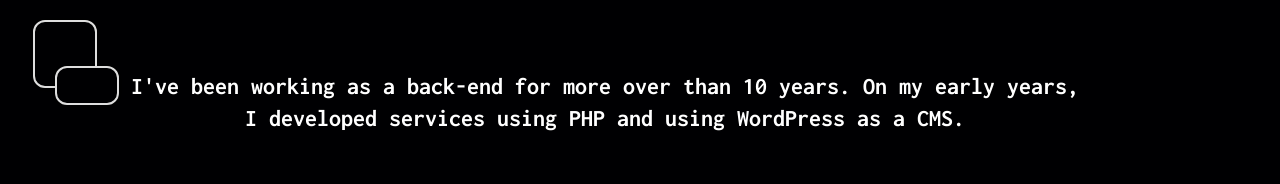
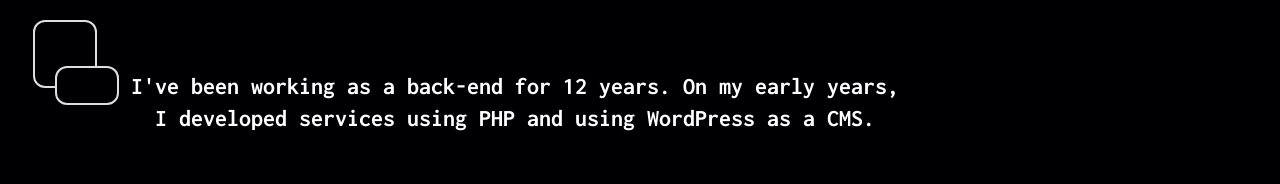
Before and after one commit to graziellecarvalho/jhowl-portfolio, a React (Vite) app: page / in a window 1280 px wide. Shown: the part 575-759 px from the top of the page. Built offline with nearby package versions, Linux system fonts and the light colour scheme; no server answers.

Commit message:
[Update] Revise README and enhance AboutMeSection with dynamic experience calculation

```diff
--- a/src/screens/MacbookAirDark/MacbookAirDark.tsx
+++ b/src/screens/MacbookAirDark/MacbookAirDark.tsx
@@ -14,7 +14,7 @@ export const MacbookAirDark = (): JSX.Element => {
         <ProjectsSection />
         <ContactSection />
         <footer className="w-full py-4 text-base text-center [font-family:'Inconsolata',Helvetica] font-bold text-white tracking-[0] leading-[normal]">
-          Jhowl - 2023
+          Jhowl - {new Date().getFullYear()}
         </footer>
 
         <div className="fixed w-[65px] h-[457px] top-0 right-0">
--- a/src/screens/MacbookAirDark/sections/AboutMeSection/AboutMeSection.tsx
+++ b/src/screens/MacbookAirDark/sections/AboutMeSection/AboutMeSection.tsx
@@ -64,11 +64,18 @@ export const AboutMeSection = (): JSX.Element => {
         </div>
 
         {/* Experience text */}
-        <p className="font-bold text-white text-2xl text-center">
-          I&apos;ve been working as a back-end for more over than 10 years. On
-          my early years,
-          <br />I developed services using PHP and using WordPress as a CMS.
-        </p>
+        {(() => {
+          const startYear = 2013;
+          const currentYear = new Date().getFullYear();
+          const yearsOfExperience = currentYear - startYear;
+          return (
+            <p className="font-bold text-white text-2xl text-center">
+              I&apos;ve been working as a back-end for {yearsOfExperience} years. On
+              my early years,
+              <br />I developed services using PHP and using WordPress as a CMS.
+            </p>
+          );
+        })()}
       </div>
     </section>
   );
```
Also changed, not shown: 1 other file (tests, documents, lock files or other folders).
